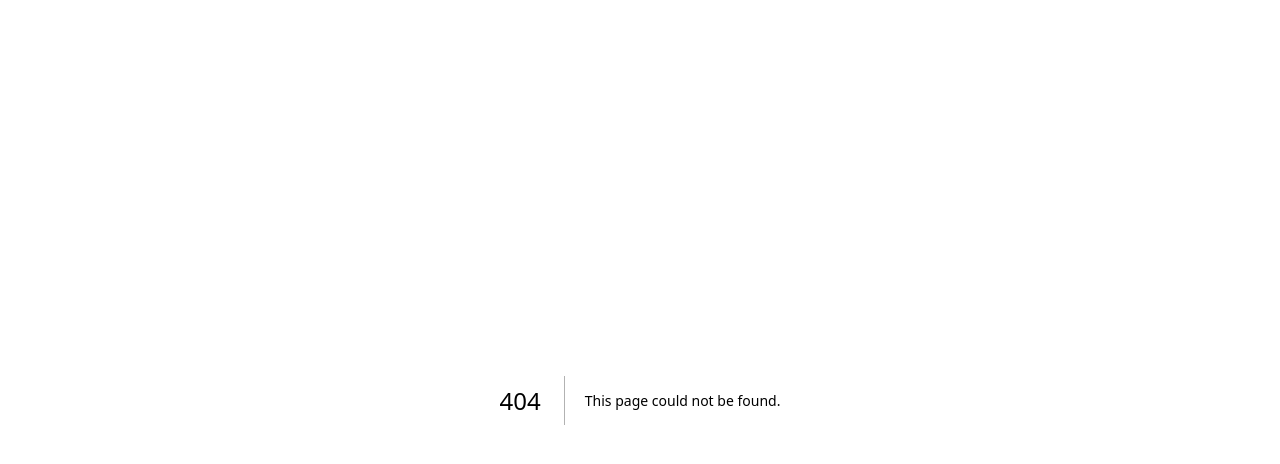
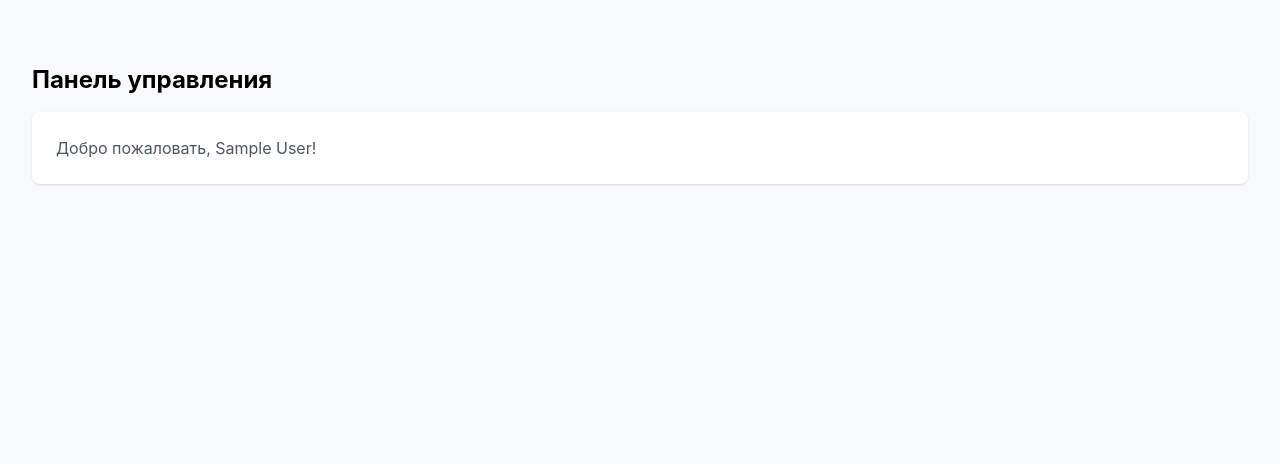
Before and after one commit to LPDWB/rwb-dashboard, a Next.js app: page /dashboard in a window 1280 px wide. Before the commit this address had no page. Shown: the top 464 px of the page. Built offline with nearby package versions, Linux system fonts and the light colour scheme; no server answers; sample sign-in values are in the browser's storage.

Commit message:
Add dashboard page and layout with session protection

```diff
--- /dev/null
+++ b/app/dashboard/layout.tsx
@@ -0,0 +1,23 @@
+import { getServerSession } from "next-auth";
+import { authOptions } from "@/lib/auth";
+import { redirect } from "next/navigation";
+
+export default async function DashboardLayout({
+  children,
+}: {
+  children: React.ReactNode;
+}) {
+  const session = await getServerSession(authOptions);
+
+  if (!session) {
+    redirect("/auth/signin");
+  }
+
+  return (
+    <div className="min-h-screen bg-gray-50 dark:bg-gray-900">
+      <main className="container mx-auto px-4 py-8">
+        {children}
+      </main>
+    </div>
+  );
+}
--- /dev/null
+++ b/app/dashboard/page.tsx
@@ -0,0 +1,22 @@
+import { getServerSession } from "next-auth";
+import { authOptions } from "@/lib/auth";
+import { redirect } from "next/navigation";
+
+export default async function DashboardPage() {
+  const session = await getServerSession(authOptions);
+
+  if (!session) {
+    redirect("/auth/signin");
+  }
+
+  return (
+    <div className="container mx-auto px-4 py-8">
+      <h1 className="text-2xl font-bold mb-4">Панель управления</h1>
+      <div className="bg-white dark:bg-gray-800 rounded-lg shadow p-6">
+        <p className="text-gray-600 dark:text-gray-300">
+          Добро пожаловать, {session.user?.name || session.user?.email}!
+        </p>
+      </div>
+    </div>
+  );
+}
```
Also changed, not shown: middleware.ts (+0 -8 lines).
